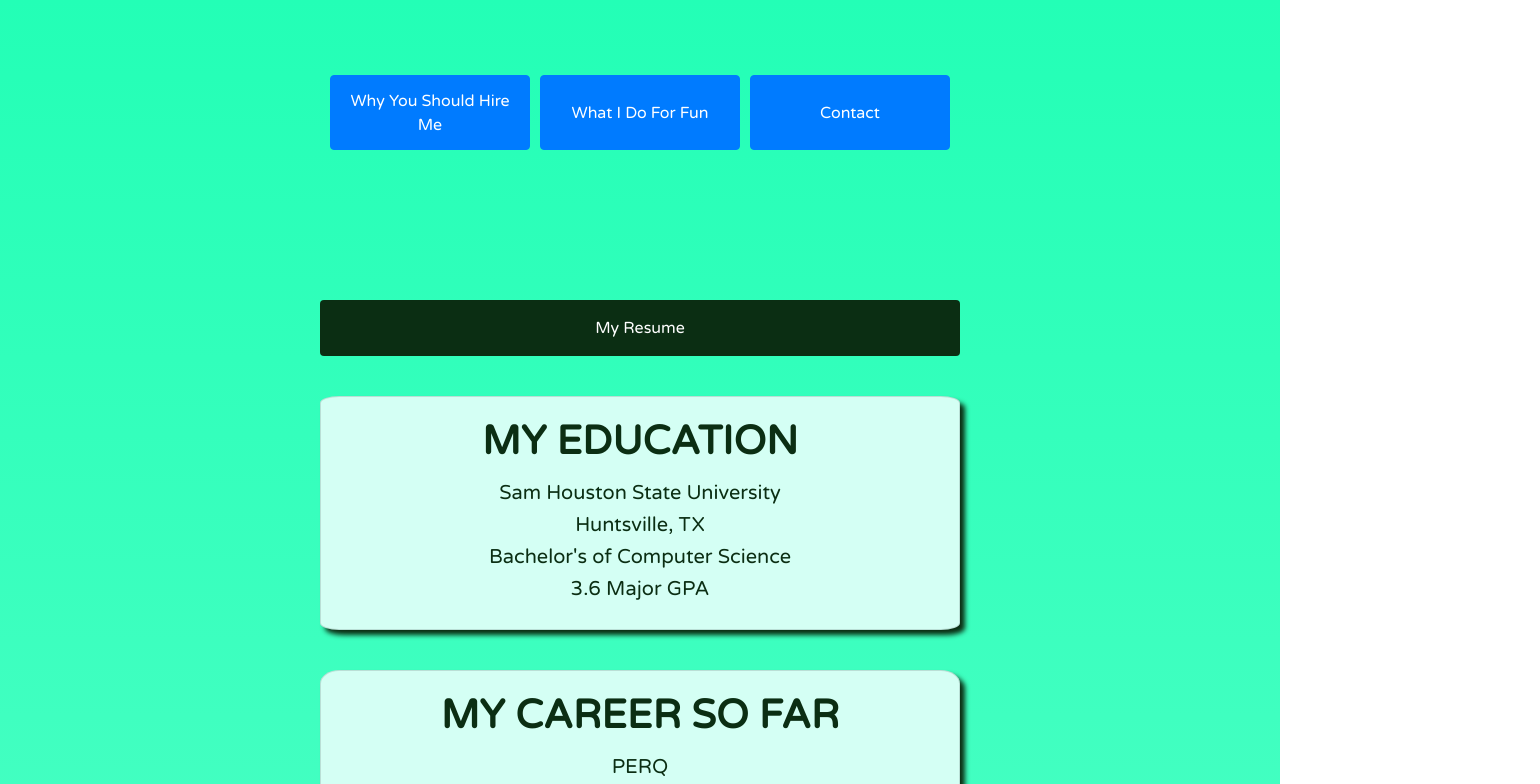
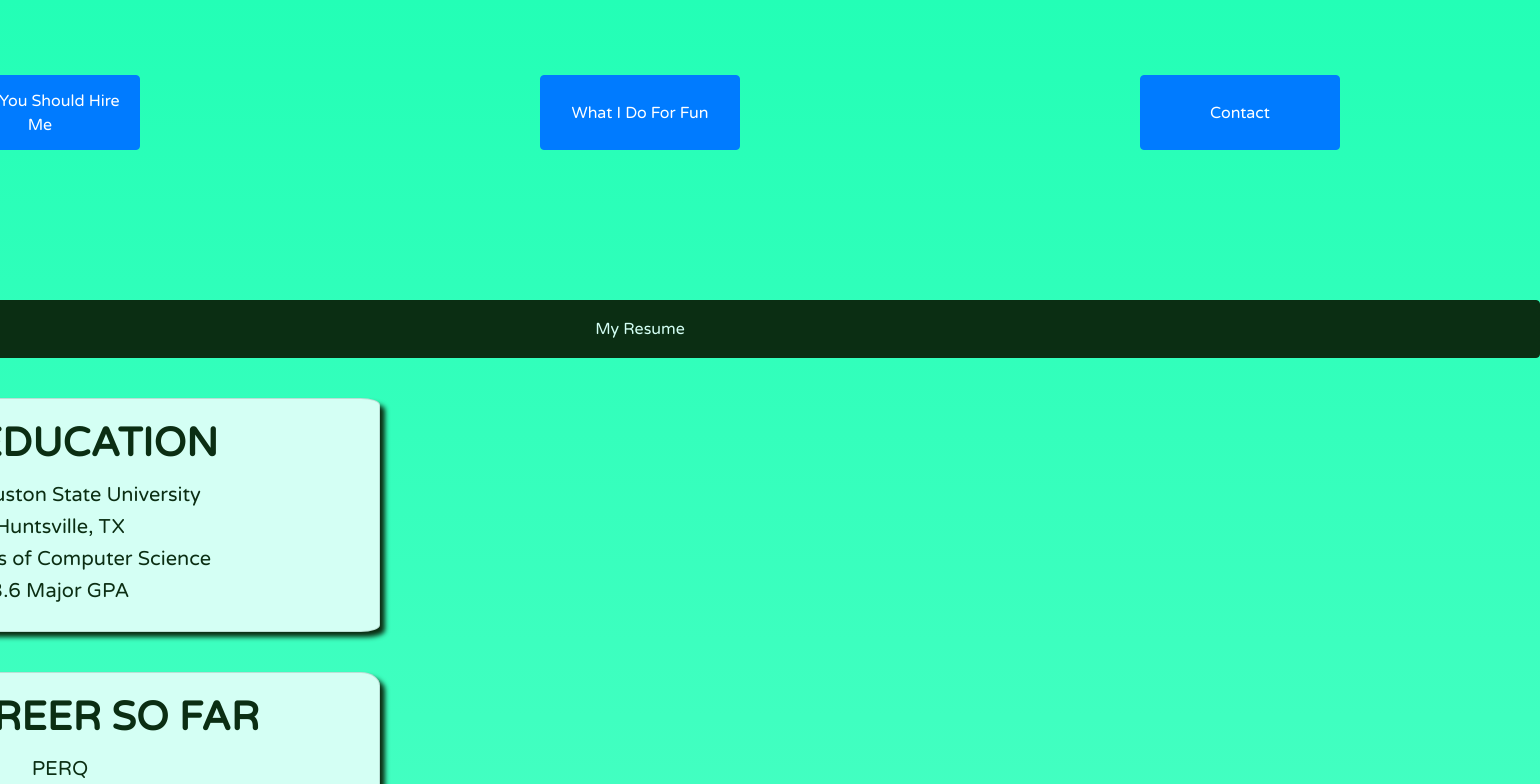
Before and after one commit to copelandBTC/portfolio-site, a React (Create React App) app: page /whyyoushouldhireme in a window 1280 px wide. Shown: the top 784 px of the page, 1540 px wide, since content can reach past the window. Built offline with nearby package versions, Linux system fonts and the light colour scheme.

Commit message:
idk what this is tbh

```diff
--- a/src/components/nav-button.js
+++ b/src/components/nav-button.js
@@ -2,6 +2,7 @@ import React from 'react';
 import ReactDOM from 'react-dom';
 import { BrowserRouter, NavLink } from 'react-router-dom';
 import { Button } from 'react-bootstrap';
+import '../styles/nav-button.css';
 
 export default class NavButton extends React.Component {
   state = {
@@ -25,7 +26,7 @@ export default class NavButton extends React.Component {
 	  return (
 		<div>
 			<NavLink to={`/${this.state.path}`}>
-				<Button size="large" className="clickable" style={{ width: "200px", height: "75px" }}>
+				<Button size="large" className="navButton">
 					{ this.state.buttonText }
 				</Button>
 			</NavLink>
--- a/src/components/pages/hire-me.js
+++ b/src/components/pages/hire-me.js
@@ -29,7 +29,7 @@ export default class HireMe extends React.Component {
     render() {
         return (
             <Page>
-                <Button block size="large" style={{ padding: "1rem 1.5rem", color: 'white', background: '#0b2e13', border: '#0b2e13', marginBottom: "40px" }}>My Resume</Button>
+                <Button block className="resumeButton" size="large">My Resume</Button>
                 <SectionCard id="education">
                     <CardTitle>MY EDUCATION</CardTitle>
                     <Card.Text>Sam Houston State University</Card.Text>
--- a/src/components/pages/page.js
+++ b/src/components/pages/page.js
@@ -13,14 +13,14 @@ export default class Page extends React.Component {
         return (
             <div>
                 <header>
-                    <div style={{ display: "flex", flexDirection: "row", justifyContent: "space-evenly" }}>
+                    <div class="NavButtonSection">
                         <NavButton buttonText = "Why You Should Hire Me" />
                         <NavButton buttonText = "What I Do For Fun" />
                         <NavButton buttonText = "Contact" />
                     </div>
                 </header>
                 { this.props.children }
-                <footer style={{ display: "flex", justifyContent: "center" }}>
+                <footer>
                     Made by Brandon Copeland © { new Date().getFullYear() }
                 </footer>
             </div>
--- a/src/styles/hire-me.css
+++ b/src/styles/hire-me.css
@@ -13,4 +13,18 @@ hr {
     border-left-width: 150px;
     border-right-width: 150px;
     border-color: #0b2e13;
-  }
+}
+
+.resumeButton {
+    padding: 1rem 1.5rem;
+    color: #d4fff4;
+    background: #0b2e13;
+    border-color: #0b2e13;
+    margin-bottom: 40px;
+}
+
+.resumeButton:hover {
+    color: #d4fff4;
+    background: #0b2e13;
+    border-color: #0b2e13;
+}
--- /dev/null
+++ b/src/styles/nav-button.css
@@ -0,0 +1,6 @@
+.navButton {
+    width: 200px;
+    height: 75px;
+    margin-left: 200px;
+    margin-right: 200px;
+}
--- a/src/styles/page.css
+++ b/src/styles/page.css
@@ -18,4 +18,11 @@ header {
 footer {
     margin-top: 75px;
     margin-bottom: 75px;
+    display: flex;
+    justify-content: center;
 }
+
+.NavButtonSection {
+    display: flex;
+    flex-direction: row;
+}
```
